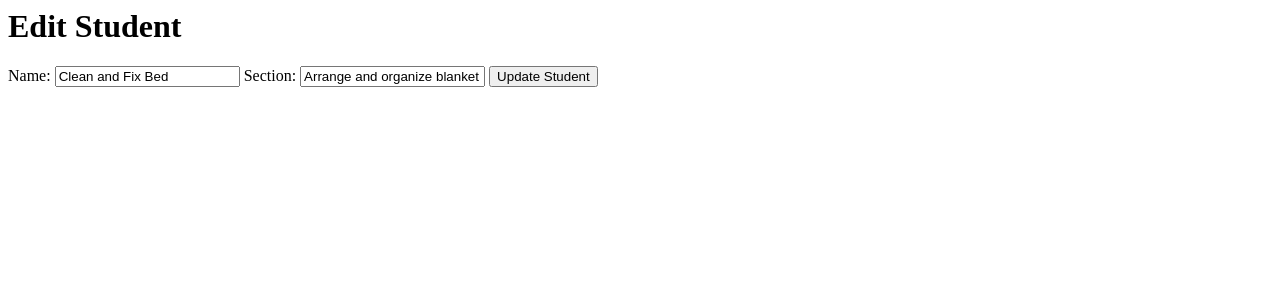
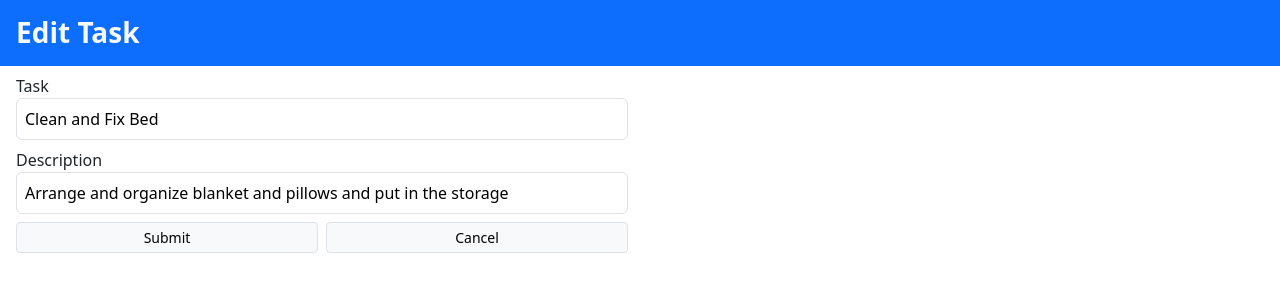
Before and after one commit to f9ki3/task_app, a Flask app: page /edit/1 in a window 1280 px wide. Shown: the top 300 px of the page. Run offline with Flask 3, Linux system fonts and the light colour scheme; data comes from the database, SQL or seed files in the repository; both versions use the stored data as it was after the commit.

Commit message:
update taskapp

```diff
--- a/templates/edit.html
+++ b/templates/edit.html
@@ -4,17 +4,33 @@
     <meta charset="UTF-8">
     <meta name="viewport" content="width=device-width, initial-scale=1.0">
     <title>Edit Student</title>
+    <link href="https://cdn.jsdelivr.net/npm/bootstrap@5.3.2/dist/css/bootstrap.min.css" rel="stylesheet" integrity="sha384-T3c6CoIi6uLrA9TneNEoa7RxnatzjcDSCmG1MXxSR1GAsXEV/Dwwykc2MPK8M2HN" crossorigin="anonymous">
 </head>
 <body>
-    <div class="container">
-        <h1>Edit Student</h1>
-        <form method="post">
-            <label for="name">Name:</label>
-            <input type="text" id="name" name="task" value="{{ task[1] }}">
-            <label for="section">Section:</label>
-            <input type="text" id="section" name="description" value="{{ task[2] }}">
-            <button type="submit">Update Student</button>
-        </form>
+    <div class="">
+        <!-- modal add -->
+        <div id="add_div">
+            <h3 class="fw-bolder bg-primary text-light p-3">Edit Task</h3>
+            <div class="px-3">
+                <div class="row">
+                    <div class="col-12 col-md-6">
+                        <form method="post">
+                            <label for="">Task</label><br>
+                            <input required name="task" type="text" class="mb-2 w-100 rounded p-2 border" value="{{ task[1] }}"><br>
+                            <label for="">Description</label><br>
+                            <input required name="description" type="text" class="mb-2 w-100 rounded p-2 border" value="{{ task[2] }}"><br>
+                            <div style="display: flex; flex-direction: row; justify-content: end" >
+                                <button type="submit" class="btn w-50 me-2 btn-light border btn-sm">Submit</button>
+                                <a href="{{ url_for('home')}}" class="btn w-50 btn-light border btn-sm" >Cancel</a>
+                            </div>
+                        </form>
+                    </div>
+                </div>
+            </div>
+        </div>
     </div>
+
+<script src="https://cdn.jsdelivr.net/npm/@popperjs/core@2.11.8/dist/umd/popper.min.js" integrity="sha384-I7E8VVD/ismYTF4hNIPjVp/Zjvgyol6VFvRkX/vR+Vc4jQkC+hVqc2pM8ODewa9r" crossorigin="anonymous"></script>
+<script src="https://cdn.jsdelivr.net/npm/bootstrap@5.3.2/dist/js/bootstrap.min.js" integrity="sha384-BBtl+eGJRgqQAUMxJ7pMwbEyER4l1g+O15P+16Ep7Q9Q+zqX6gSbd85u4mG4QzX+" crossorigin="anonymous"></script>
 </body>
 </html>
```
Also changed, not shown: templates/index.html (+29 -23 lines), task.db.
